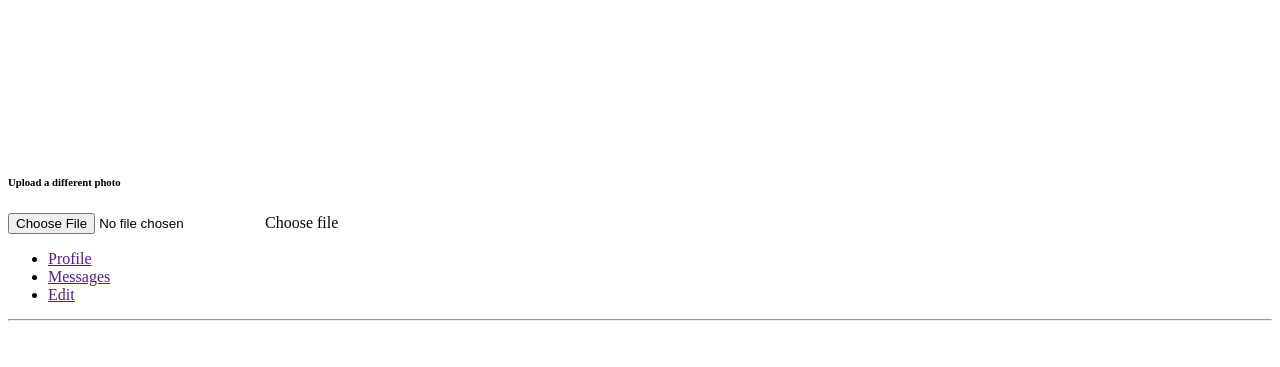
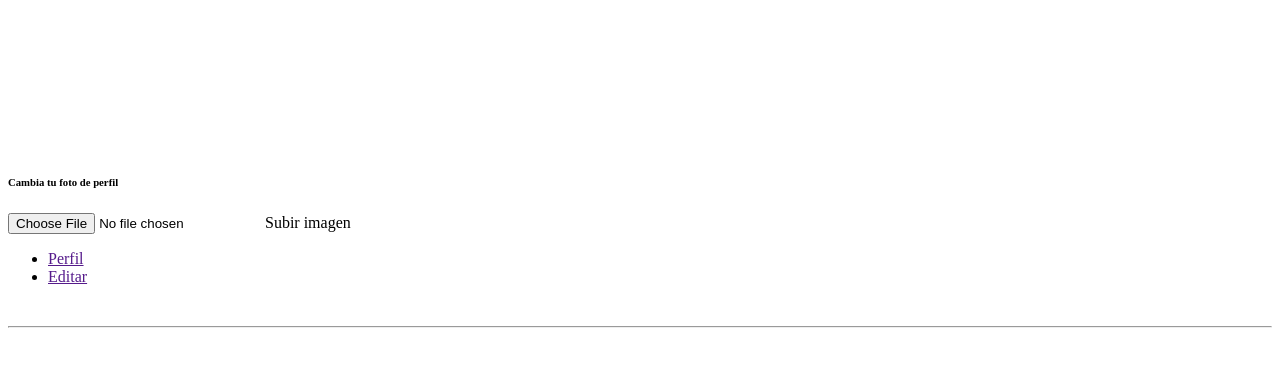
Before and after one commit to COD-Project/unagauchada, a PHP site: the page made by templates/profiles/myprofile.php in a window 1280 px wide. Shown: the top 367 px of the page. Run offline with PHP 8.4, Linux system fonts and the light colour scheme; the template is opened without the code that fills it, so the values that code supplies are empty; some libraries are stand-ins or nearby versions.

Commit message:
Modificaciones en mi perfil

```diff
--- a/templates/profiles/myprofile.php
+++ b/templates/profiles/myprofile.php
@@ -6,26 +6,24 @@
     <div class="" style="background-color: transparent; padding-top: 125px;"></div>
     <div class="container">
       <div class="row m-y-2">
-        <div class="col-lg-4 text-center">
+        <div class="col-lg-4 text-center" style="margin-bottom: 1vh;">
           <?php
             echo '<img src="' . $this->sessions->connectedUser()['profilePicture'] . '" class="rounded-circle img-fluid cmd_zoomin">';
           ?>
-          <h6 class="m-t-2">Upload a different photo</h6>
+          <br>
+          <h6 class="m-t-2">Cambia tu foto de perfil</h6>
           <label class="custom-file">
-              <input type="file" id="file" class="custom-file-input">
-              <span class="custom-file-control">Choose file</span>
+              <input type="file" id="user-profile-picture" class="custom-file-input" accept="image/*">
+              <span class="custom-file-control">Subir imagen</span>
           </label>
         </div>
         <div class="col-lg-8">
-          <ul class="nav nav-pills nav-fill" style="margin-bottom: 15px;">
+          <ul class="nav nav-pills nav-fill" style="margin-bottom: 5vh">
             <li class="nav-item">
-                <a href="" data-target="#profile" data-toggle="tab" class="nav-link active">Profile</a>
+                <a href="" data-target="#profile" data-toggle="tab" class="nav-link active">Perfil</a>
             </li>
             <li class="nav-item">
-                <a href="" data-target="#messages" data-toggle="tab" class="nav-link">Messages</a>
-            </li>
-            <li class="nav-item">
-                <a href="" data-target="#edit" data-toggle="tab" class="nav-link">Edit</a>
+                <a href="" data-target="#edit" data-toggle="tab" class="nav-link">Editar</a>
             </li>
           </ul>
           <div class="tab-content p-b-3">
@@ -36,8 +34,8 @@
           </div>
         </div>
       </div>
+      <hr>
     </div>
-    <hr>
 
     <?php $this->include('overall/footer'); ?>
   </body>
```
